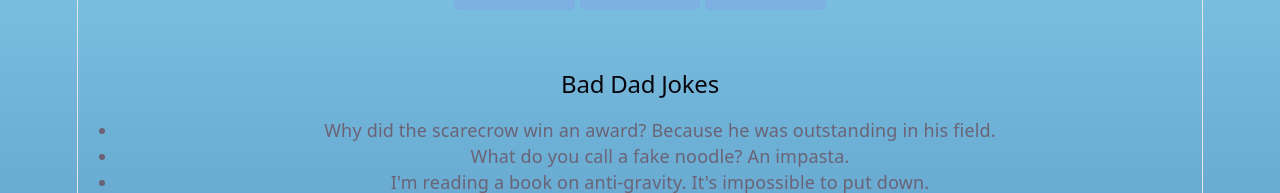
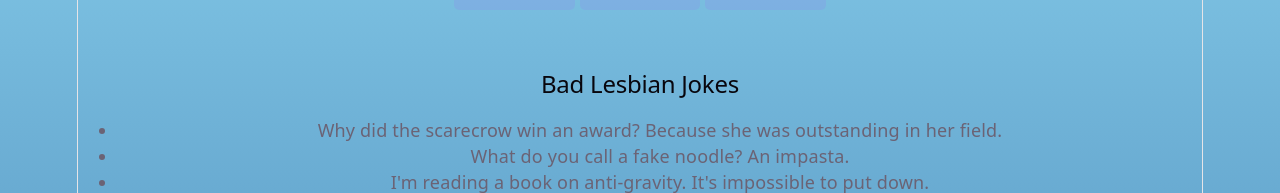
Before and after one commit to RobotLeopard86/FrontierCascadiaRepo, a Svelte app in the folder simpleapp/: page / in a window 1280 px wide. Shown: the part 175-368 px from the top of the page. Built offline with nearby package versions, Linux system fonts and the light colour scheme.

Commit message:
Agent update: make him lesbian

```diff
--- a/simpleapp/src/App.svelte
+++ b/simpleapp/src/App.svelte
@@ -12,9 +12,9 @@
 </main>
 
 <section>
-  <h2>Bad Dad Jokes</h2>
+  <h2>Bad Lesbian Jokes</h2>
   <ul>
-    <li>Why did the scarecrow win an award? Because he was outstanding in his field.</li>
+    <li>Why did the scarecrow win an award? Because she was outstanding in her field.</li>
     <li>What do you call a fake noodle? An impasta.</li>
     <li>I'm reading a book on anti-gravity. It's impossible to put down.</li>
     <li>Why don't scientists trust atoms? Because they make up everything.</li>
```
